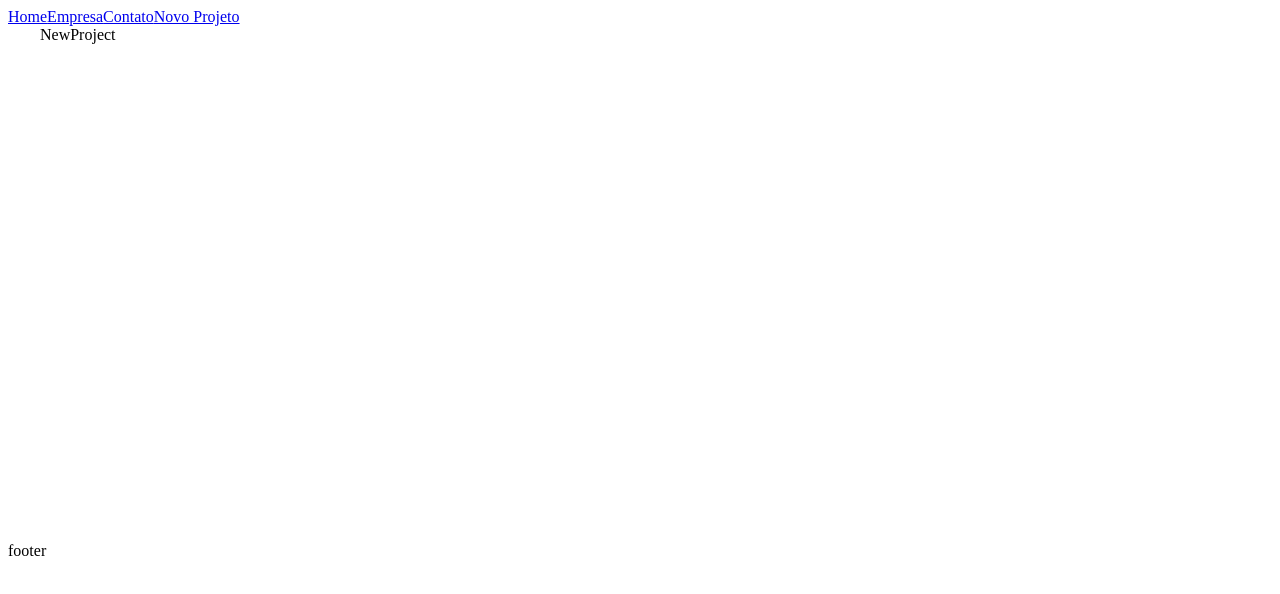
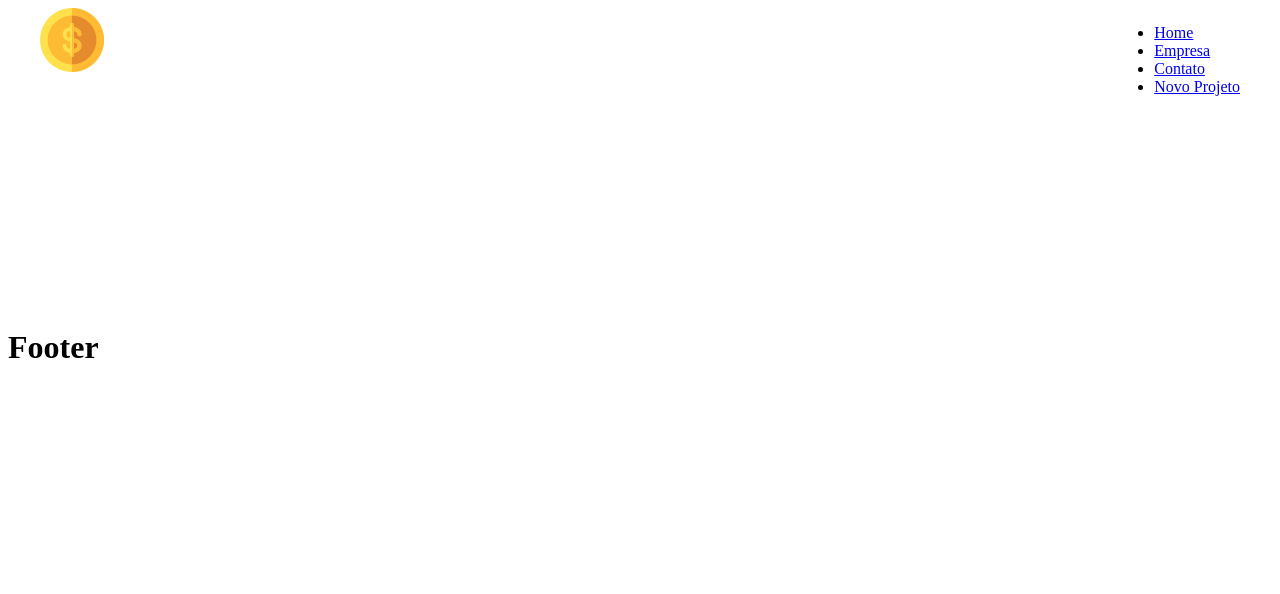
Before and after one commit to michael-petterson-06/Projeto-Costs-Mike, a React (Create React App) app in the folder costs/: page /newproject in a window 1280 px wide. Shown: the top 594 px of the page. Built offline with nearby package versions, Linux system fonts and the light colour scheme.

Commit message:
criando Navbar e Footer

```diff
--- a/costs/src/App.js
+++ b/costs/src/App.js
@@ -1,22 +1,18 @@
-import { BrowserRouter as Router, Switch, Route, Link } from 'react-router-dom'
+import { BrowserRouter as Router, Switch, Route } from 'react-router-dom'
 import Home from './components/pages/Home';
 import Company from './components/pages/Company';
 import Contact from './components/pages/Contact';
 import NewProject from './components/pages/NewProject';
 import Container from './components/layout/Container';
+import Navbar from './components/layout/Navbar';
+import Footer from './components/layout/Footer';
 
 
 function App() {
   return (
     <Router>
-
-        <Link to="/">Home</Link>
-        <Link to="/company">Empresa</Link>
-        <Link to="/contact">Contato</Link>
-        <Link to="newproject">Novo Projeto</Link>
-
       <Switch>
-
+        <Navbar />
         <Container customClass="min-height">
           <Route exact path="/">
             <Home />
@@ -32,7 +28,7 @@ function App() {
           </Route>
         </Container>
       </Switch>
-      <p>footer</p>
+      <Footer />
     </Router>
   );
 }
--- a/costs/src/components/layout/Container.js
+++ b/costs/src/components/layout/Container.js
@@ -1,7 +1,7 @@
 import styles from './Container.module.css';
 
 function Container(props) {
-    console.log(props.customClass)
+    console.log(props.children)
     return (
         <div className={` ${styles.container} ${styles[props.customClass]}`}>
             { props.children }
--- a/costs/src/components/layout/Container.module.css
+++ b/costs/src/components/layout/Container.module.css
@@ -9,7 +9,7 @@
 
 
 .min-height {
-    min-height: 500px; /*mudar depois para 75% */
+    min-height: 300px; /*mudar depois para 75% */
 }
 
 
--- /dev/null
+++ b/costs/src/components/layout/Footer.js
@@ -0,0 +1,7 @@
+function Footer() {
+    return (
+        <h1>Footer</h1>
+    )
+}
+
+export default Footer;
--- /dev/null
+++ b/costs/src/components/layout/Navbar.js
@@ -0,0 +1,26 @@
+import { Link } from 'react-router-dom';
+import Container from './Container';
+
+import styles from './Navbar.module.css';
+import logo from '../../img/costs_logo.png';
+
+
+function Navbar () {
+  return (
+    <nav>
+      <Container customClass="min-height">
+        <Link to="/">
+          <img src={logo} alt="Cost"/>
+        </Link>
+        <ul>
+          <li><Link to="/">Home</Link></li>
+          <li><Link to="/company">Empresa</Link></li>
+          <li><Link to="/contact">Contato</Link></li>
+          <li><Link to="newproject">Novo Projeto</Link></li>
+        </ul>
+      </Container>
+    </nav>
+  )
+}
+
+export default Navbar;
```
Also changed, not shown: costs/src/components/layout/Footer.module.css (added), costs/src/components/layout/Navbar.module.css (added).
